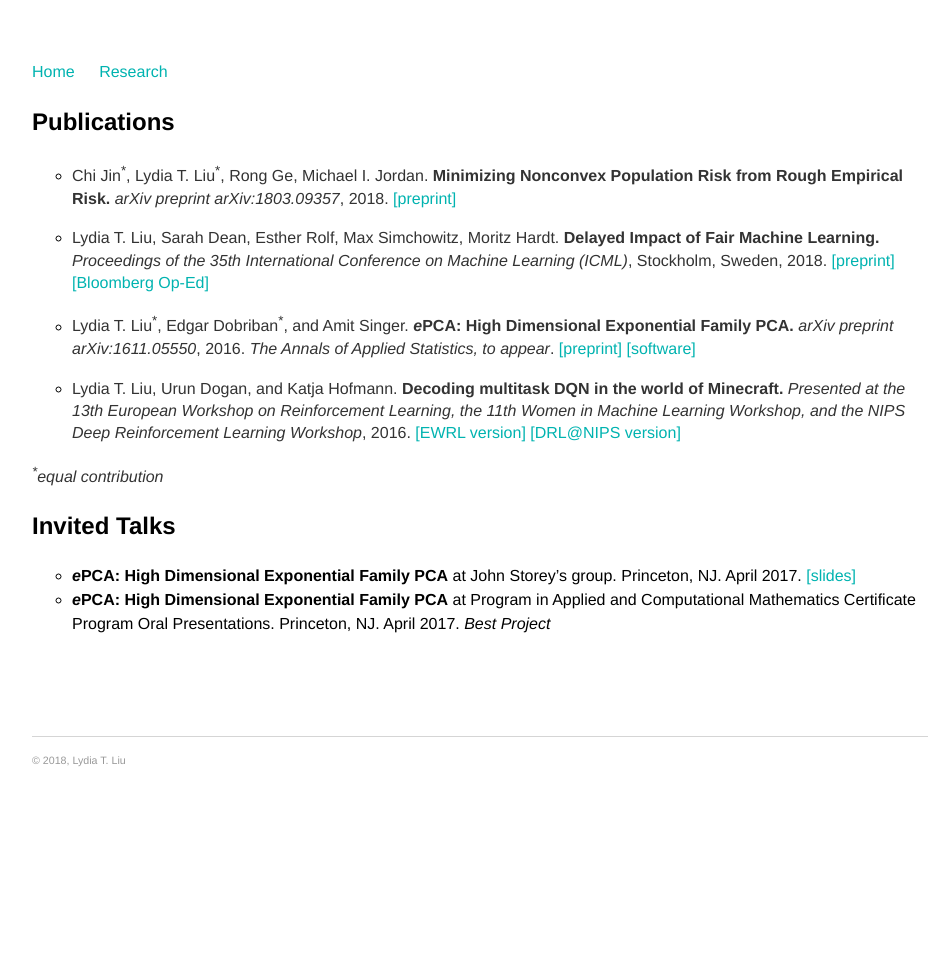
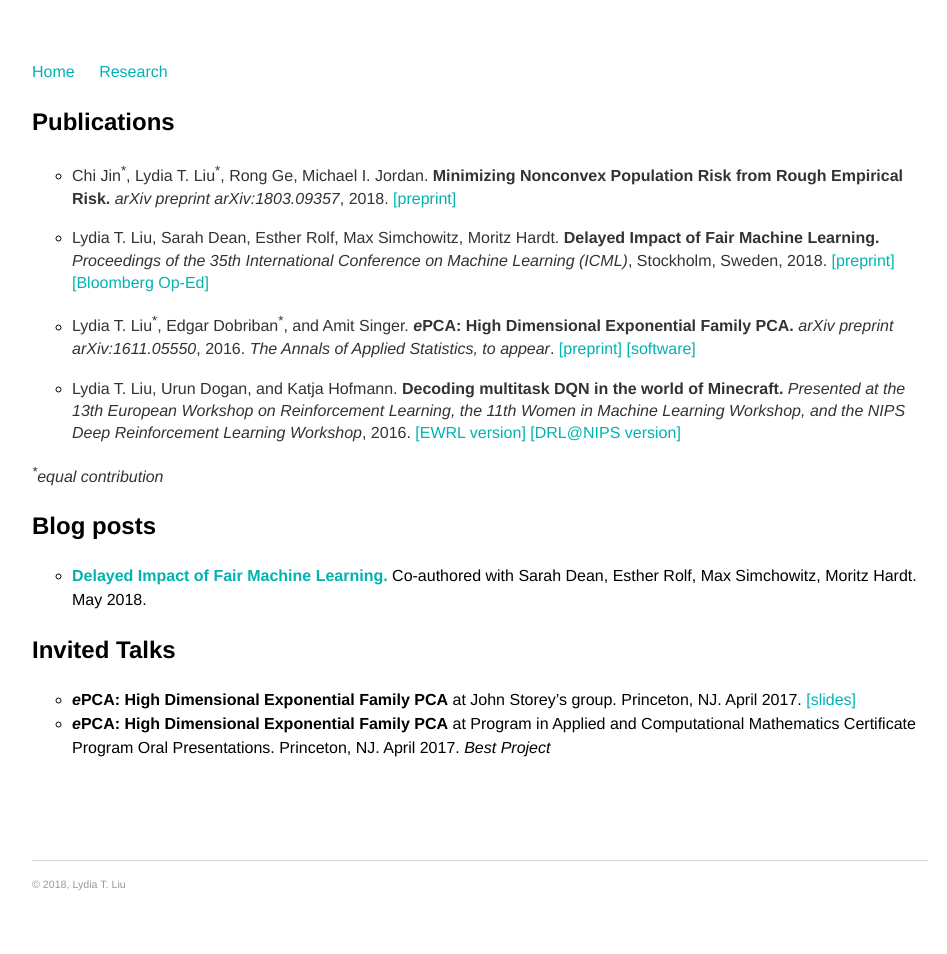
Before and after one commit to serenalwang/serenalwang.github.io, a Jekyll site: the page built from projects.md, in a window 1280 px wide. Shown: the whole page, without its empty margins (160-1107 px from the left). Built offline with Jekyll 4.4.1, drawn with Linux system fonts in a browser that asks for light colours; before the commit the page ends 900 px from its top, so only the background shows below that.

Commit message:
Update projects.md

```diff
--- a/projects.md
+++ b/projects.md
@@ -15,6 +15,10 @@ title: Research
 
 *<sup>\*</sup>equal contribution*
 
+### Blog posts
+
+* [**Delayed Impact of Fair Machine Learning.**](http://bair.berkeley.edu/blog/2018/05/17/delayed-impact/) Co-authored with Sarah Dean, Esther Rolf, Max Simchowitz, Moritz Hardt. May 2018.
+
 ### Invited Talks
 
 * ***e*****PCA: High Dimensional Exponential Family PCA** at John Storey's group. Princeton, NJ. April 2017. [[slides]](/assets/epca_talk_apr20.pdf)
```
